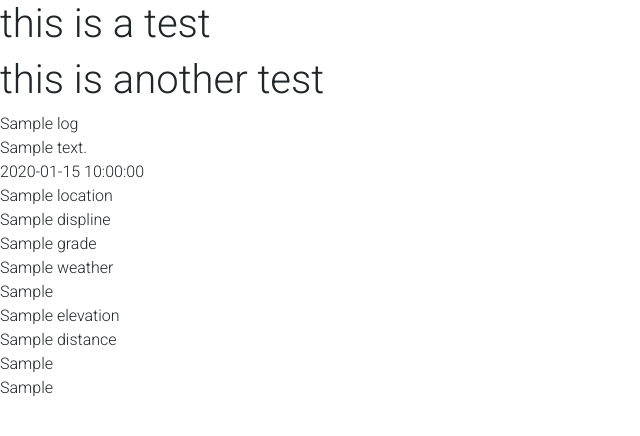
After one commit to jamesigibbs/MS3-MTBLog, a Flask app: template templates/logs.html in a window 1280 px wide. The commit adds this page. Shown: the top 436 px of the page, without its empty margins (0-640 px from the left). Run offline with Flask 2, Linux system fonts and the light colour scheme; the template is opened without the code that fills it: most values are stand-ins (such as "Sample title", 1, 10 or a date in 2020); some libraries are stand-ins or nearby versions.

Commit message:
Tested Jinja in base template

```diff
--- a/app.py
+++ b/app.py
@@ -21,7 +21,7 @@ mongo = PyMongo(app)
 @app.route("/get_log")
 def get_log():
     logs = mongo.db.logs.find()
-    return render_template("base.html", logs=logs)
+    return render_template("logs.html", logs=logs)
 
 
 if __name__ == "__main__":
--- a/templates/base.html
+++ b/templates/base.html
@@ -17,25 +17,13 @@
     {% block styles %}
     {% endblock %}
 
-    <title>Mtb Logs</title>
+    <title>MTB Logs</title>
 </head>
 <body>
     <h1>this is a test</h1>
+    {% block content %}
+    {% endblock %}
 
-    {% for log in logs %}
-        {{ log.name }}<br>
-        {{ log.description }}<br>
-        {{ log.date }}<br>
-        {{ log.location }}<br>
-        {{ log.displine }}<br>
-        {{ log.grade }}<br>
-        {{ log.weather }}<br>
-        {{ log.trail_conditions }}<br>
-        {{ log.elevation }}<br>
-        {{ log.distance }}<br>
-        {{ log.bike_used }}<br>
-        {{ log.ride_again }}<br>
-    {% endfor %}
 
     <!-- JQuery -->
     <script type="text/javascript" src="https://cdnjs.cloudflare.com/ajax/libs/jquery/3.5.1/jquery.min.js"></script>
--- /dev/null
+++ b/templates/logs.html
@@ -0,0 +1,20 @@
+{% extends "base.html" %}
+{% block content %}
+    <h1>this is another test</h1>
+
+    {% for log in logs %}
+            {{ log.name }}<br>
+            {{ log.description }}<br>
+            {{ log.date }}<br>
+            {{ log.location }}<br>
+            {{ log.displine }}<br>
+            {{ log.grade }}<br>
+            {{ log.weather }}<br>
+            {{ log.trail_conditions }}<br>
+            {{ log.elevation }}<br>
+            {{ log.distance }}<br>
+            {{ log.bike_used }}<br>
+            {{ log.ride_again }}<br>
+        {% endfor %}
+
+{% endblock %}
```
